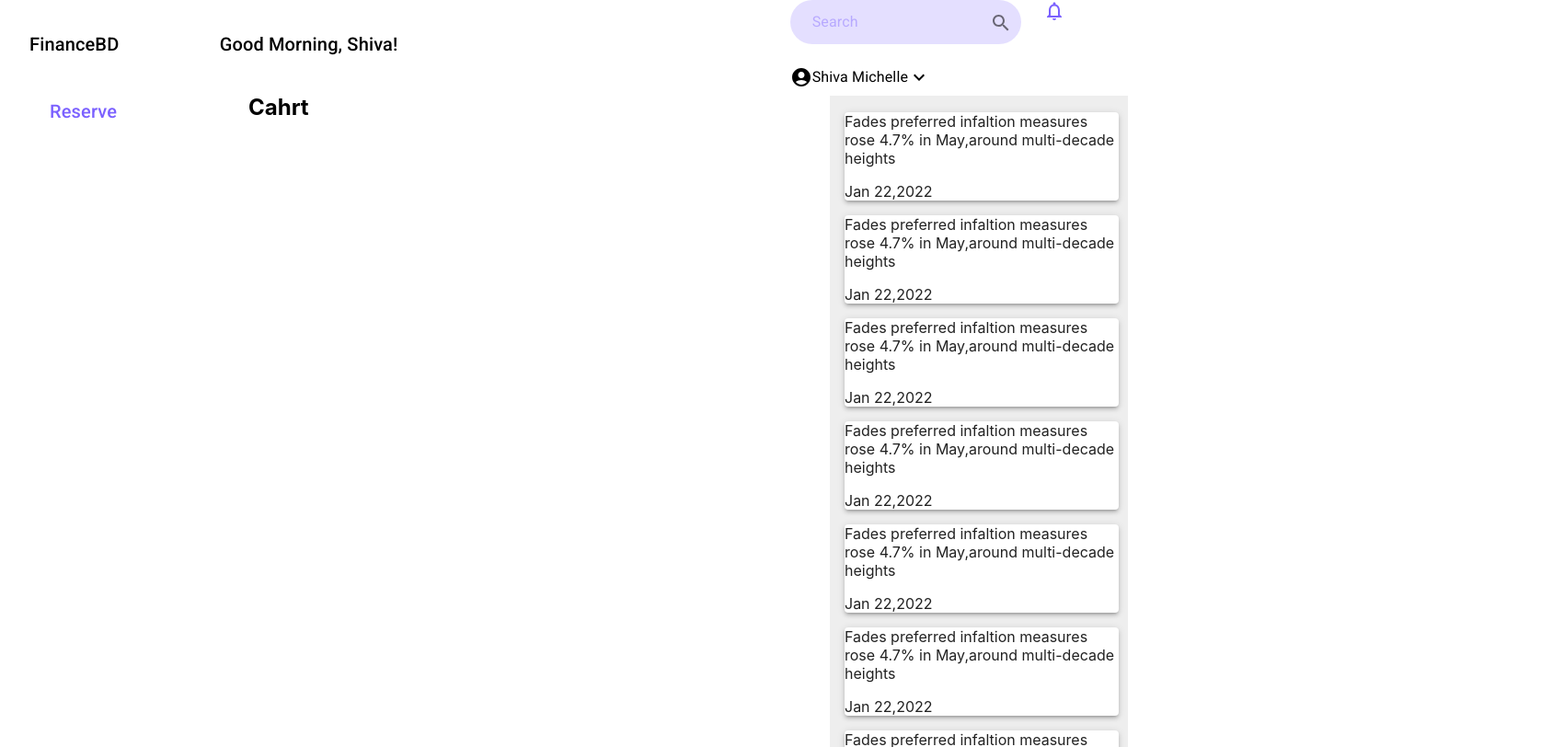
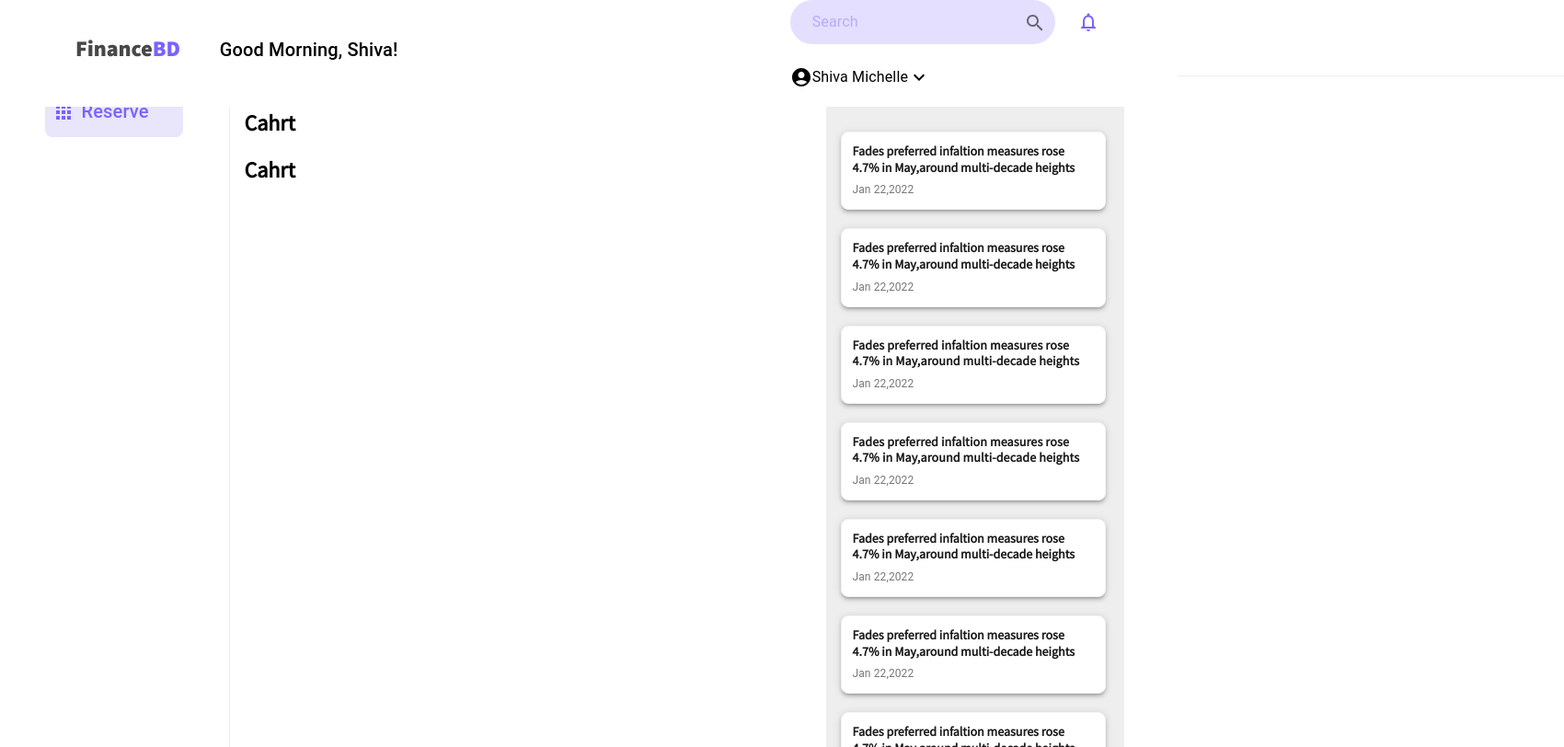
Before and after one commit to Azizul-arif/FinanceBd, a React (Create React App) app: page / in a window 1280 px wide. Shown: the part 8-820 px from the top of the page at 92% size, 1700 px wide, since content can reach past the window. Built offline with nearby package versions, Linux system fonts and the light colour scheme.

Commit message:
appbar and sidebars

```diff
--- a/package.json
+++ b/package.json
@@ -13,11 +13,13 @@
     "@testing-library/jest-dom": "^5.16.4",
     "@testing-library/react": "^13.3.0",
     "@testing-library/user-event": "^13.5.0",
+    "@types/faker": "^6.6.9",
     "@types/jest": "^27.5.2",
     "@types/node": "^16.11.42",
     "@types/react": "^18.0.14",
     "@types/react-dom": "^18.0.5",
     "chart.js": "^3.8.0",
+    "faker": "^6.6.6",
     "react": "^18.2.0",
     "react-chartjs-2": "^4.3.1",
     "react-dom": "^18.2.0",
--- a/public/index.html
+++ b/public/index.html
@@ -10,8 +10,8 @@
       content="Web site created using create-react-app"
     />
     <link
+      href="https://fonts.googleapis.com/css?family=Source Sans Pro"
       rel="stylesheet"
-      href="https://fonts.googleapis.com/css?family=Roboto:300,400,500,700&display=swap"
     />
     <link rel="apple-touch-icon" href="%PUBLIC_URL%/logo192.png" />
     <!--
--- a/src/App.css
+++ b/src/App.css
@@ -1,3 +1,6 @@
+body {
+  font-family: 'Source Sans Pro';
+}
 .nav-bar {
   /* Navbar / 2 */
 
@@ -45,3 +48,7 @@
 .border {
   border-radius: 50px;
 }
+.side-bar {
+  display: flex;
+  flex-direction: row;
+}
--- a/src/components/BarChart.tsx
+++ b/src/components/BarChart.tsx
@@ -1,12 +1,57 @@
-import * as React from 'react'
-import Paper from '@mui/material/Paper'
+import React from 'react'
 import {
-  Chart,
-  ArgumentAxis,
-  ValueAxis,
-  LineSeries,
-  ZoomAndPan,
-} from '@devexpress/dx-react-chart-material-ui'
+  Chart as ChartJS,
+  CategoryScale,
+  LinearScale,
+  PointElement,
+  LineElement,
+  Title,
+  Tooltip,
+  Filler,
+  Legend,
+} from 'chart.js'
+
+import { Line } from 'react-chartjs-2'
+//import faker from 'faker'
+
+ChartJS.register(
+  CategoryScale,
+  LinearScale,
+  PointElement,
+  LineElement,
+  Title,
+  Tooltip,
+  Filler,
+  Legend
+)
+
+export const options = {
+  responsive: true,
+  plugins: {
+    legend: {
+      position: 'top' as const,
+    },
+    title: {
+      display: true,
+      text: 'Chart.js Line Chart',
+    },
+  },
+}
+
+const labels = ['January', 'February', 'March', 'April', 'May', 'June', 'July']
+
+export const data = {
+  labels,
+  datasets: [
+    {
+      fill: true,
+      label: 'Dataset 2',
+      //data: labels.map(() => faker.datatype.number({ min: 0, max: 1000 })),
+      borderColor: 'rgb(53, 162, 235)',
+      backgroundColor: 'rgba(53, 162, 235, 0.5)',
+    },
+  ],
+}
 
 // const generateData = (n) => {
 //   const ret = []
@@ -24,8 +69,9 @@ const BarChart = () => {
 
   return (
     <div>
-      <h1>Cahrt</h1>
-      {/* <Paper>
+      <div>
+        <h1>Cahrt</h1>
+        {/* <Paper>
         <Chart data={chartData}>
           <ArgumentAxis />
           <ValueAxis />
@@ -34,6 +80,11 @@ const BarChart = () => {
           <ZoomAndPan viewport={viewport} onViewportChange={viewportChange} />
         </Chart>
       </Paper> */}
+      </div>
+      <div>
+        <h1>Cahrt</h1>
+        {/* <Line options={options} data={data} />; */}
+      </div>
     </div>
   )
 }
--- a/src/components/Board.tsx
+++ b/src/components/Board.tsx
@@ -5,13 +5,85 @@ import { Grid, Box, Typography } from '@mui/material'
 import LogoutIcon from '@mui/icons-material/Logout'
 import AppsIcon from '@mui/icons-material/Apps'
 import BarChart from './BarChart'
+import { blue } from '@mui/material/colors'
+
+const styles = {
+  newsBar: {
+    Width: '318px',
+    Height: '86px',
+    gap: '16px',
+    padding: '12px',
+    marginTop: '20px',
+    fontFamily: 'Source Sans Pro',
+    fontStyle: 'normal',
+    fontWeight: '600',
+    fontSize: '14px',
+    lineHeight: '18px',
+    border: '1px solid #F4F4F4',
+    borderRadius: '8px',
+    boxSizing: 'border-box',
+    isolation: 'isolate',
+  },
+  heading: {
+    fontFamily: 'Source Sans Pro',
+    fontWeight: '600',
+    fontSize: '14px',
+    lineHeight: '17.6px',
+    color: '#1A1A1A',
+    borderLeftColor: 'red',
+  },
+  newsHeading: {
+    fontWeight: '600',
+    fontSize: '14px',
+    lineHeight: '25.14px',
+  },
+  date: {
+    fontSize: '12px',
+    lineHeight: '18px',
+    fontWeight: '400',
+    color: '#767676',
+    marginTop: '6px',
+  },
+  leftsideNav: {
+    padding: '12px 8px',
+    gap: '8px',
+    isolation: 'isolate',
+    Width: '250px',
+    Height: '44px',
+    backgroundColor: '#E9E5FA',
+    borderRadius: '8px',
+    display: 'flex',
+    flexDirection: 'row',
+    fontStyle: 'normal',
+    fontWeight: '600',
+    fontSize: '12px',
+    lineHeight: '15px',
+    marginRight: '50px',
+  },
+  bottomLine: {
+    backgroundColor: '#EEEEEE',
+    height: '835px',
+    width: '1px',
+    display: 'inline-flex',
+    flexDirection: 'column',
+  },
+}
 
 const Board = () => {
   return (
     <section style={{ marginTop: '90px' }}>
+      <div
+        style={{
+          backgroundColor: '#EEEEEE',
+          height: '1px',
+          width: '1700px',
+          marginBottom: '15px',
+        }}
+      ></div>
+      {/* <Box sx={styles.bottomLine}></Box> */}
       <Grid container spacing={2} sx={{ justifyContent: 'center' }}>
-        <Grid item xs={2}>
-          <div className="side-bar">
+        <Grid item xs={2} style={{ marginLeft: '-10px' }}>
+          <Box sx={styles.leftsideNav}>
             <div>
               <AppsIcon style={{ color: '#7B61FF' }} />
             </div>
@@ -26,7 +98,7 @@ const Board = () => {
                 Reserve
               </Typography>
             </div>
-          </div>
+          </Box>
 
           <div style={{ marginTop: '700px' }} className="log-out">
             <div
@@ -38,74 +110,84 @@ const Board = () => {
               <LogoutIcon></LogoutIcon>
             </div>
             <div>
-              <p>Logout</p>
+              <p
+                style={{
+                  marginTop: '-28px',
+                  marginLeft: '40px',
+                }}
+              >
+                Logout
+              </p>
             </div>
           </div>
         </Grid>
+        <Box sx={styles.bottomLine}></Box>
         <Grid item xs={6}>
           <BarChart />
         </Grid>
         <Grid
           item
           xs={3}
-          sx={{ Width: '500px', backgroundColor: '#EEEEEE', padding: '10px' }}
+          sx={{ Width: '550px', backgroundColor: '#EEEEEE', padding: '20px' }}
         >
-          <Typography>News</Typography>
-          <Paper elevation={3} sx={{ gap: '8px' }}>
-            <p>
+          <Typography variant="h5" sx={styles.newsHeading}>
+            News
+          </Typography>
+          <Paper elevation={3} sx={styles.newsBar}>
+            <Typography variant="h5" sx={styles.heading}>
               Fades preferred infaltion measures rose 4.7% in May,around
               multi-decade heights
-            </p>
-            <p>Jan 22,2022</p>
+            </Typography>
+            <Typography sx={styles.date}>Jan 22,2022</Typography>
           </Paper>
-          <Paper elevation={3}>
-            <p>
+          <Paper elevation={3} sx={styles.newsBar}>
+            <Typography variant="h5" sx={styles.heading}>
               Fades preferred infaltion measures rose 4.7% in May,around
               multi-decade heights
-            </p>
-            <p>Jan 22,2022</p>
+            </Typography>
+            <Typography sx={styles.date}>Jan 22,2022</Typography>
           </Paper>
-          <Paper elevation={3}>
-            <p>
+          <Paper elevation={3} sx={styles.newsBar}>
+            <Typography sx={styles.heading}>
               Fades preferred infaltion measures rose 4.7% in May,around
               multi-decade heights
-            </p>
-            <p>Jan 22,2022</p>
+            </Typography>
+            <Typography sx={styles.date}>Jan 22,2022</Typography>
           </Paper>
-          <Paper elevation={3}>
-            <p>
+          <Paper elevation={3} sx={styles.newsBar}>
+            <Typography sx={styles.heading}>
               Fades preferred infaltion measures rose 4.7% in May,around
               multi-decade heights
-            </p>
-            <p>Jan 22,2022</p>
+            </Typography>
+            <Typography sx={styles.date}>Jan 22,2022</Typography>
           </Paper>
-          <Paper elevation={3}>
-            <p>
+          <Paper elevation={3} sx={styles.newsBar}>
+            <Typography variant="h5" sx={styles.heading}>
               Fades preferred infaltion measures rose 4.7% in May,around
               multi-decade heights
-            </p>
-            <p>Jan 22,2022</p>
+            </Typography>
+            <Typography sx={styles.date}>Jan 22,2022</Typography>
           </Paper>
-          <Paper elevation={3}>
-            <p>
+          <Paper elevation={3} sx={styles.newsBar}>
+            <Typography variant="h5" sx={styles.heading}>
               Fades preferred infaltion measures rose 4.7% in May,around
               multi-decade heights
-            </p>
-            <p>Jan 22,2022</p>
+            </Typography>
+            <Typography sx={styles.date}>Jan 22,2022</Typography>
           </Paper>
-          <Paper elevation={3}>
-            <p>
+          <Paper elevation={3} sx={styles.newsBar}>
+            <Typography variant="h5" sx={styles.heading}>
               Fades preferred infaltion measures rose 4.7% in May,around
               multi-decade heights
-            </p>
-            <p>Jan 22,2022</p>
+            </Typography>
+            <Typography sx={styles.date}>Jan 22,2022</Typography>
           </Paper>
-          <Paper elevation={3}>
-            <p>
+          <Paper elevation={3} sx={styles.newsBar}>
+            <Typography variant="h5" sx={styles.heading}>
               Fades preferred infaltion measures rose 4.7% in May,around
               multi-decade heights
-            </p>
-            <p>Jan 22,2022</p>
+            </Typography>
+            <Typography sx={styles.date}>Jan 22,2022</Typography>
           </Paper>
         </Grid>
       </Grid>
--- a/src/components/Navbar.tsx
+++ b/src/components/Navbar.tsx
@@ -1,12 +1,18 @@
-import { AppBar, Toolbar, Typography, Grid } from '@mui/material';
-import NotificationsNoneIcon from '@mui/icons-material/NotificationsNone';
-import AccountCircleIcon from '@mui/icons-material/AccountCircle';
-import KeyboardArrowDownIcon from '@mui/icons-material/KeyboardArrowDown';
-import SearchBox from './SearchBox';
+import { AppBar, Toolbar, Typography, Grid } from '@mui/material'
+import NotificationsNoneIcon from '@mui/icons-material/NotificationsNone'
+import AccountCircleIcon from '@mui/icons-material/AccountCircle'
+import KeyboardArrowDownIcon from '@mui/icons-material/KeyboardArrowDown'
+import SearchBox from './SearchBox'
+import logo from './../assets/Logo.jpg'
 
 const styles = {
   appBar: { bgcolor: 'white', color: 'black', padding: 1 },
-};
+  logo: {
+    marginLeft: '50px',
+    Width: '217px',
+    Height: '36px',
+  },
+}
 
 // const Navbar = () => {
 //   return (
@@ -37,9 +43,7 @@ export default function ButtonAppBar() {
       <Toolbar>
         <Grid container spacing={3} alignItems="center">
           <Grid item md={2}>
-						<Typography variant="h6" component="div" sx={{ flexGrow: 1 }}>
-							FinanceBD
-						</Typography>
+            <img src={logo} style={styles.logo} alt="Logo" />
           </Grid>
           <Grid item xs={6}>
             <Typography variant="h6" component="div" sx={{ flexGrow: 1 }}>
@@ -51,9 +55,18 @@ export default function ButtonAppBar() {
               <SearchBox />
             </Grid>
             <Grid item>
-							<NotificationsNoneIcon sx={{ color: '#7b61FF' }} />
+              <NotificationsNoneIcon
+                sx={{ color: '#7b61FF' }}
+                style={{ marginTop: '12px' }}
+              />
             </Grid>
-						<Grid item display="flex" justifyContent="center" alignItems="end">
+            <Grid
+              item
+              display="flex"
+              justifyContent="center"
+              alignItems="end"
+              style={{ marginBottom: '12px' }}
+            >
               <AccountCircleIcon />
               <Typography>Shiva Michelle </Typography>
               <KeyboardArrowDownIcon />
@@ -62,5 +75,5 @@ export default function ButtonAppBar() {
         </Grid>
       </Toolbar>
     </AppBar>
-	);
+  )
 }
--- a/tsconfig.json
+++ b/tsconfig.json
@@ -10,7 +10,8 @@
     "strict": true,
     "forceConsistentCasingInFileNames": true,
     "noFallthroughCasesInSwitch": true,
-    "module": "esnext",
+    //"module": "esnext",
+    "module": "commonjs",
     "moduleResolution": "node",
     "resolveJsonModule": true,
     "isolatedModules": true,
```
Also changed, not shown: src/assets/Logo.jpg (added), 1 other file (tests, documents, lock files or other folders). Lines whose indentation alone changed are shown as unchanged.
